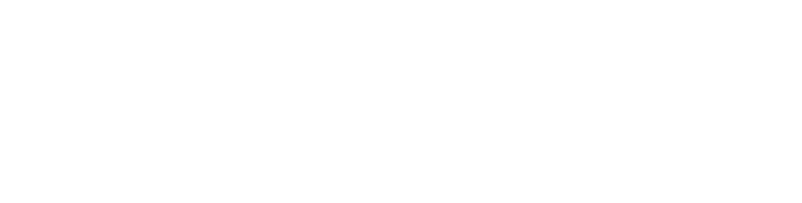
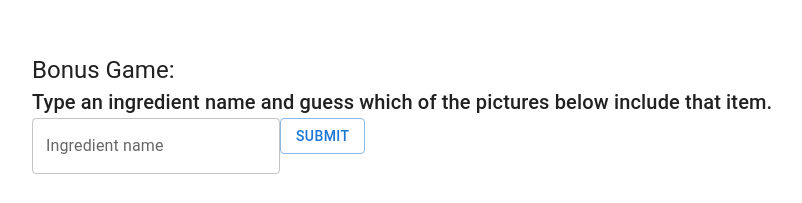
Before and after one commit to cindyawho/react-api-vegetarian, a React (Create React App) app: page / in a window 1280 px wide. Shown: the part 918-1121 px from the top of the page, without its empty margins (182-984 px from the left). Before the commit the page ends 956 px from the top, so only its background shows below. Built offline with nearby package versions, Linux system fonts and the light colour scheme.

Commit message:
Fetch Recipe by ingredient, get the recipe id

```diff
--- a/src/App.js
+++ b/src/App.js
@@ -8,6 +8,7 @@ import * as React from 'react';
 import { useState } from 'react';
 import FoodGame from './FoodGame';
 import Scores from './Scores.js'
+import BonusGame from './BonusGame.js'
 
 function App() {
   const[score, setScore] = useState(0);
@@ -36,6 +37,10 @@ function App() {
           score={score}
           setScore={setScore}
         />
+        <BonusGame
+          score={score}
+          setScore={setScore}
+        />
       </Container>
     </div>
   );
--- /dev/null
+++ b/src/BonusGame.js
@@ -0,0 +1,59 @@
+import * as React from 'react';
+import { useState, useEffect } from 'react';
+import Typography from "@mui/material/Typography";
+import TextField from '@mui/material/TextField';
+import Button from '@mui/material/Button';
+
+export default function BonusGame({score, setScore}){
+    const[id, setID] = useState("");
+    const[ingredient, setIngredient] = useState("");
+    async function fetchIngredient(ingredientName){
+        const myHeaders = new Headers();
+        myHeaders.append("Content-Type", "application/json");
+
+        const requestOptions = {
+        method: "GET",
+        headers: myHeaders,
+        redirect: "follow"
+        };
+
+        let urlString = "https://api.spoonacular.com/recipes/search?query="+"egg"+"&apiKey=49731ab381b24450981eafd9df6a69b0";
+
+        fetch(urlString, requestOptions)
+        .then((response) => response.json())
+        .then((result) => {
+            console.log(result.results[0].id);
+            setID(result.results[0].id);
+        })
+        .catch((error) => console.error(error));
+    }
+
+    return(
+        <>
+            <br/>
+            <br/>
+            <Typography variant='h5'>
+                Bonus Game:
+            </Typography>
+            <Typography variant='h6'>
+                Type an ingredient name and guess which of the pictures below include that item.
+            </Typography>
+            <TextField id="outlined-controlled"
+                label="Ingredient name"
+                onChange={(event) => {
+                    // console.log(event.target.value);
+                    setIngredient(event.target.value);
+            }}/>
+            <Button
+                variant="outlined"
+                onClick={() => {
+                    fetchIngredient(ingredient);
+                }
+                }
+            >
+                Submit
+            </Button>
+        </>
+    )
+
+}
--- a/src/FoodGame.js
+++ b/src/FoodGame.js
@@ -2,7 +2,7 @@ import * as React from 'react';
 import { useState, useEffect } from 'react';
 import Button from '@mui/material/Button';
 import Typography from "@mui/material/Typography";
-import { Container } from '@mui/material';
+import { Container, TextField } from '@mui/material';
 import Grid from "@mui/material/Grid";
 
 export default function FoodGame({score, setScore}){
@@ -49,6 +49,7 @@ export default function FoodGame({score, setScore}){
             setUserResponse(false);
         } else {
             setUserResponse(true);
+            console.log(isVegetarian);
         }
     }
 
@@ -57,7 +58,7 @@ export default function FoodGame({score, setScore}){
         // console.log(userResponse, ":", isVegetarian);
         // console.log("Score: ", score);
         if(userResponse === isVegetarian){
-            setScore(score + 1);
+            setScore(score + 100);
             setResultMessage("Correct!");
         }
         else if(userResponse === undefined) {
@@ -139,7 +140,7 @@ function Message({resultMessage, score, gameOver, restartGame, questionNumber, f
         return (
             <>
             <Typography variant="h4" sx={{ my: 2, mx: 1.5 }}>
-                {resultMessage} Your Score: {score}/5
+                {resultMessage} Your Score: {score}/500
             </Typography>
             <Button variant="contained"
                 sx={{
--- a/src/Scores.js
+++ b/src/Scores.js
@@ -3,10 +3,6 @@ import { useState, useEffect } from 'react';
 import Box from '@mui/material/Box';
 import TextField from '@mui/material/TextField';
 import Button from '@mui/material/Button';
-
-import Stack from '@mui/material/Stack';
-import Slider from '@mui/material/Slider';
-import FoodGame from './FoodGame';
 import { Typography } from '@mui/material';
 
 export default function Scores({score}){
```
